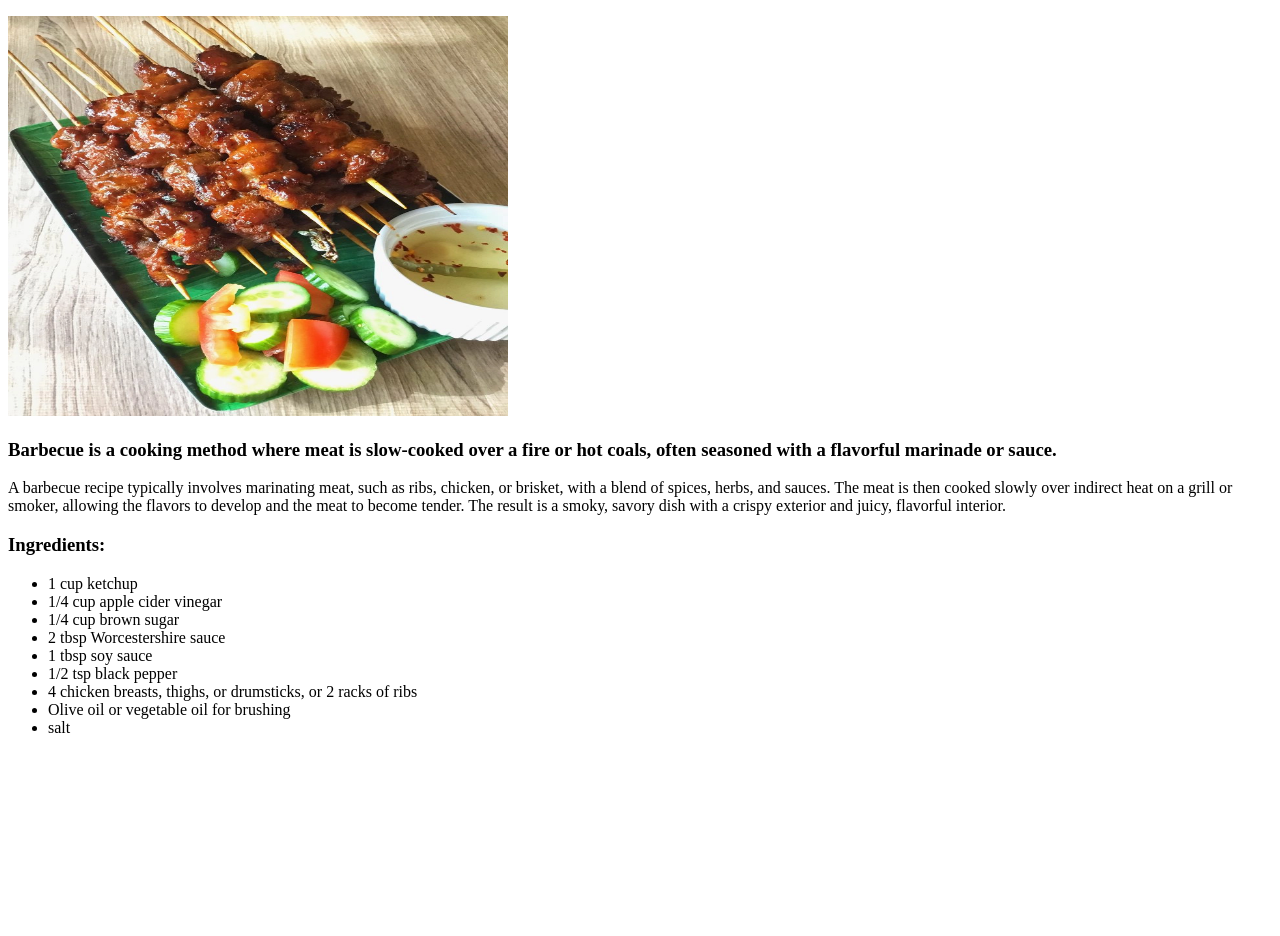
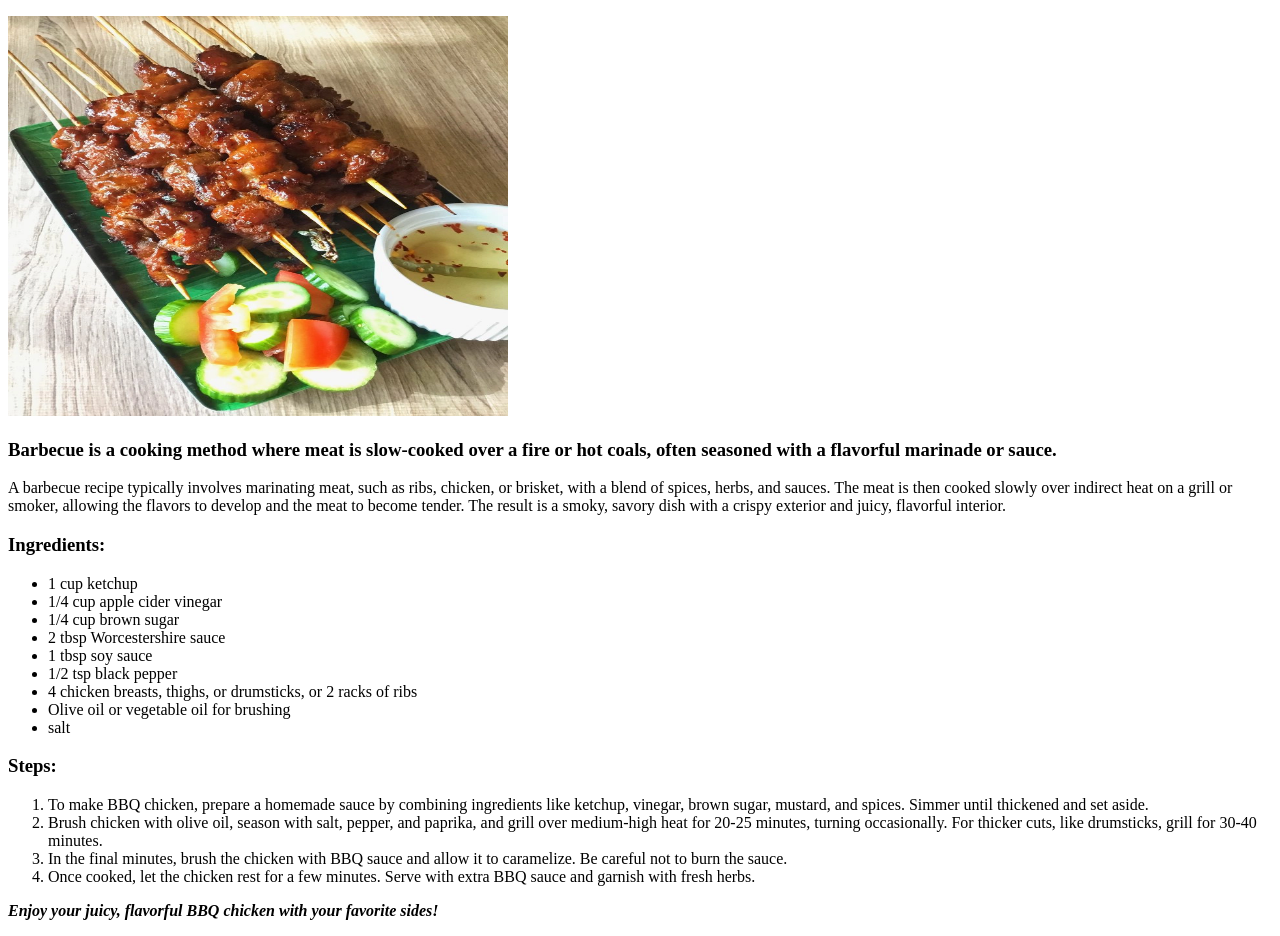
Before and after one commit to beachbears/odin-recipes_, a plain HTML site: page recipes/barbecue.html in a window 1280 px wide. Shown: the part 100-1036 px from the top of the page. Before the commit the page ends 853 px from the top, so only its background shows below. Drawn offline with Linux system fonts and the light colour scheme.

Commit message:
add the step by step cooking in ordered list

```diff
--- a/recipes/barbecue.html
+++ b/recipes/barbecue.html
@@ -26,5 +26,15 @@
             <li>salt</li>
         </ul>
 
+        <h3>Steps:</h3>
+        <ol>
+            <li>To make BBQ chicken, prepare a homemade sauce by combining ingredients like ketchup, vinegar, brown sugar, mustard, and spices. Simmer until thickened and set aside.</li>
+            <li>Brush chicken with olive oil, season with salt, pepper, and paprika, and grill over medium-high heat for 20-25 minutes, turning occasionally. For thicker cuts, like drumsticks, grill for 30-40 minutes.</li>
+            <li>In the final minutes, brush the chicken with BBQ sauce and allow it to caramelize. Be careful not to burn the sauce.</li>
+            <li>Once cooked, let the chicken rest for a few minutes. Serve with extra BBQ sauce and garnish with fresh herbs.</li>
+        </ol>
+
+        <p><strong><em>Enjoy your juicy, flavorful BBQ chicken with your favorite sides!</em></strong></p>
+
     </body>
 </html>
```
